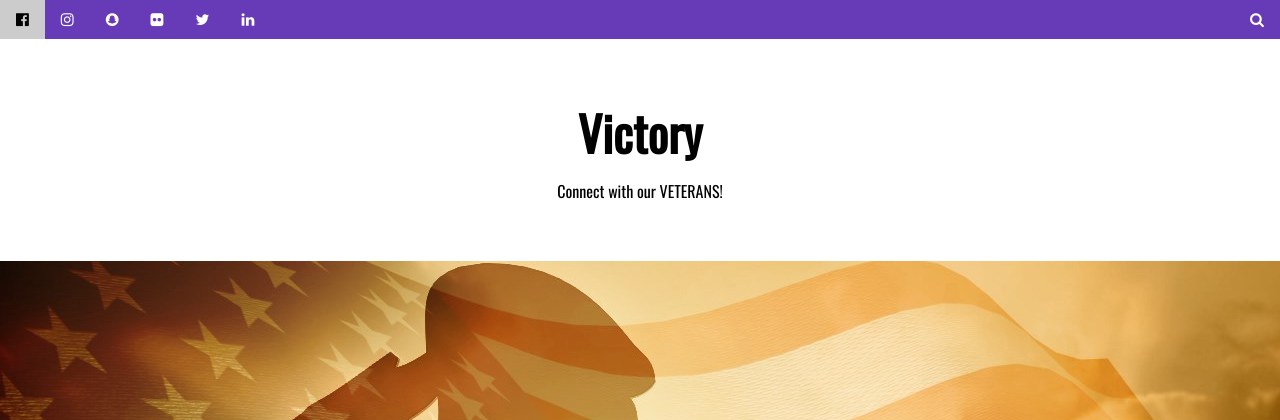
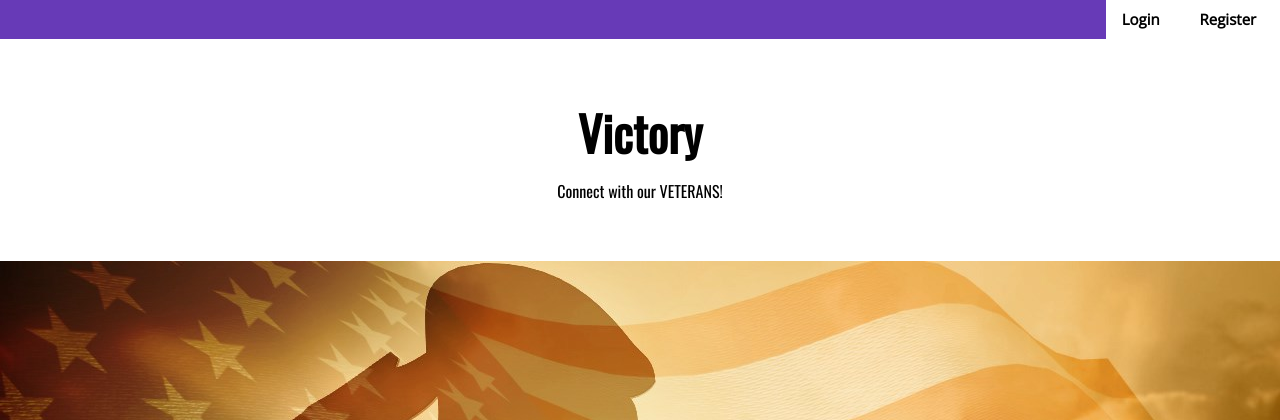
Before and after one commit to Abhisathy/Victory, a Flask app: page /home in a window 1280 px wide. Shown: the top 420 px of the page. Run offline with Flask 2, Linux system fonts and the light colour scheme; parts of the project's set-up code (start-up, migrations or seed data) failed here and were passed over.

Commit message:
updated home(added login & register)

```diff
--- a/app.py
+++ b/app.py
@@ -121,4 +121,4 @@ def testing():
 
 
 if __name__ == "__main__":
-    app.run(host='0.0.0.0')
+    app.run(host='0.0.0.0', debug=True)
--- a/static/css/login.css
+++ b/static/css/login.css
@@ -35,7 +35,7 @@ margin-bottom: 10px;
 
 input {
 text-align: center;
-background-color: #ECF0F1;
+background-color: 	#8A2BE2;
 border: 2px solid transparent;
 border-radius: 3px;
 font-size: 16px;
@@ -52,7 +52,7 @@ box-shadow: none;
 
 .btn {
   border: 2px solid transparent;
-  background: #7ed321;
+  background: 	#8A2BE2;
   color: #ffffff;
   font-size: 16px;
   line-height: 25px;
@@ -68,7 +68,7 @@ box-shadow: none;
 }
 
 .btn:hover {
-  background-color: #7ed321;
+  background-color: #8A2BE2;
 }
 
 .login-link {
--- a/templates/index.html
+++ b/templates/index.html
@@ -15,13 +15,8 @@ body {font-family: "Open Sans"}
 
 <!-- Navigation bar with social media icons -->
 <div class="w3-bar w3-deep-purple w3-hide-small">
-  <a href="#" class="w3-bar-item w3-button"><i class="fa fa-facebook-official"></i></a>
-  <a href="#" class="w3-bar-item w3-button"><i class="fa fa-instagram"></i></a>
-  <a href="#" class="w3-bar-item w3-button"><i class="fa fa-snapchat"></i></a>
-  <a href="#" class="w3-bar-item w3-button"><i class="fa fa-flickr"></i></a>
-  <a href="#" class="w3-bar-item w3-button"><i class="fa fa-twitter"></i></a>
-  <a href="#" class="w3-bar-item w3-button"><i class="fa fa-linkedin"></i></a>
-  <a href="#" class="w3-bar-item w3-button w3-right"><i class="fa fa-search"></i></a>
+  <a class="w3-button w3-right w3-white" href="{{url_for('user_signup')}}"><b>Register  </b> </a>
+  <a class="w3-button w3-right w3-white" href="{{url_for('user_login')}}"><b>Login  </b> </a>
 </div>
 
 <!-- w3-content defines a container for fixed size centered content,
```
